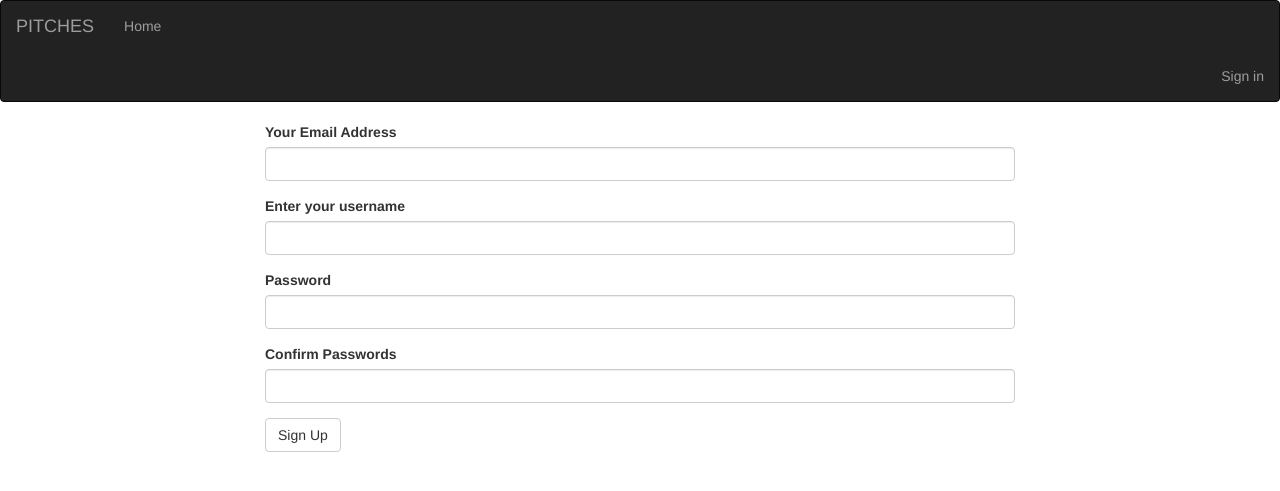
After one commit to Nancy-Muthinzi/ip5-pitch, a Flask app: template app/templates/auth/register.html in a window 1280 px wide. The commit adds this page. Shown: the top 491 px of the page. Run offline with Flask 2, Linux system fonts and the light colour scheme; the template is opened without the code that fills it: values that come from a table or form of the project are taken from there, others are empty; some libraries are stand-ins or nearby versions.

Commit message:
create auth routes for register, login & logout

```diff
--- a/app/auth/__init__.py
+++ b/app/auth/__init__.py
@@ -2,4 +2,4 @@ from flask import Blueprint
 
 auth = Blueprint('auth',__name__)
 
-from . import views
+from . import views, forms
--- /dev/null
+++ b/app/auth/forms.py
@@ -0,0 +1,25 @@
+from flask_wtf import FlaskForm
+from wtforms import StringField,PasswordField,BooleanField,SubmitField
+from wtforms.validators import Required,Email,EqualTo
+from ..models import User
+
+class RegistrationForm(FlaskForm):
+    email = StringField('Your Email Address',validators=[Required(),Email()])
+    username = StringField('Enter your username',validators = [Required()])
+    password = PasswordField('Password',validators = [Required(), EqualTo('password_confirm',message = 'Passwords must match')])
+    password_confirm = PasswordField('Confirm Passwords',validators = [Required()])
+    submit = SubmitField('Sign Up')
+
+    def validate_email(self,data_field):
+        if User.query.filter_by(email =data_field.data).first():
+            raise ValidationError('There is an account with that email')
+
+    def validate_username(self,data_field):
+        if User.query.filter_by(username = data_field.data).first():
+            raise ValidationError('That username is taken')
+
+class LoginForm(FlaskForm):
+    email = StringField('Your Email Address',validators=[Required(),Email()])
+    password = PasswordField('Password',validators =[Required()])
+    remember = BooleanField('Remember me')
+    submit = SubmitField('Sign In')
--- /dev/null
+++ b/app/templates/auth/register.html
@@ -0,0 +1,17 @@
+{% extends 'base.html'%}
+{% import 'bootstrap/wtf.html' as wtf%}
+
+{% block content %}
+<div class="container">
+<div class="row">
+<div class="col-md-2"> </div>
+<div class="col-md-8">
+
+{{wtf.quick_form(registration_form)}}
+
+</div>
+<div class="col-md-2"></div>
+</div>
+</div>
+
+{% endblock%}
--- a/app/templates/navbar.html
+++ b/app/templates/navbar.html
@@ -13,6 +13,14 @@
                 <ul class="nav navbar-nav">
                     <li><a href="/">Home</a></li>
             </div>
+            <ul class="nav navbar-nav navbar-right">
+                {% if current_user.is_authenticated %}
+                <li style="color:white;padding:15px;">{{current_user.username}}</li>
+                <li><a href="{{url_for('auth.logout')}}">Sign out</a></li>
+                {% else %}
+                <li><a href="{{url_for('auth.login')}}">Sign in</a></li>
+                {%endif%}
+              </ul>
 
         </div>
     </div>
```
Also changed, not shown: app/auth/views.py (+35 -2 lines), app/main/views.py (+3 -14 lines), app/models.py (+10 -2 lines).
